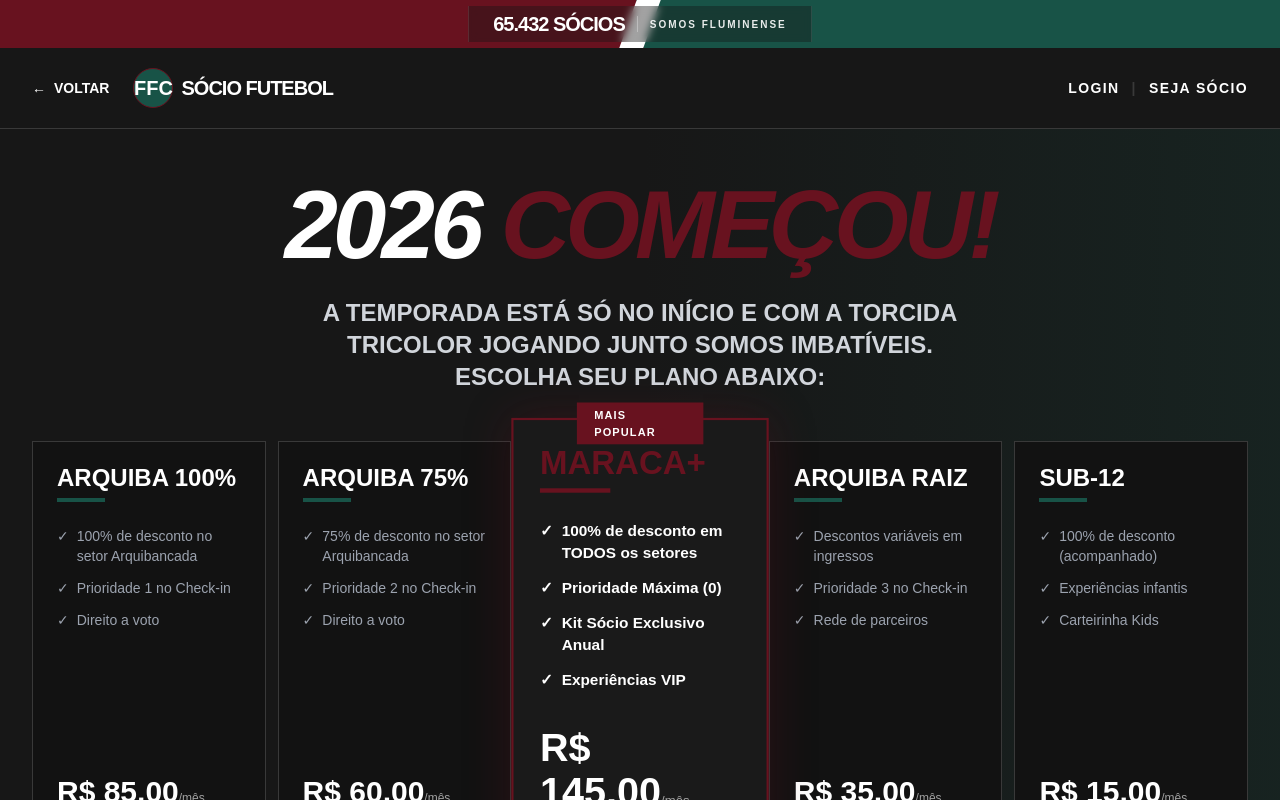
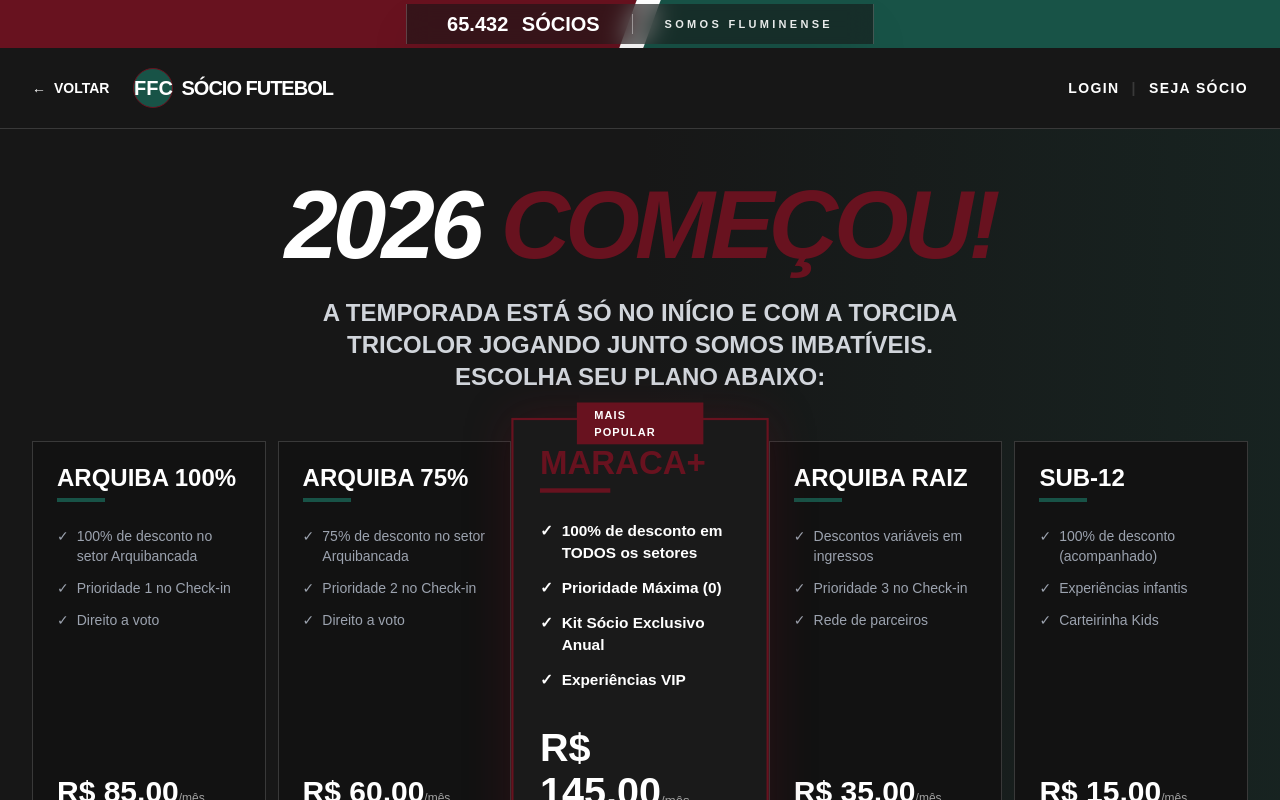
Before and after one commit to Feng-Brasil/lp-fluminense-planos-arquiba-2026, a Next.js app: page / in a window 1280 px wide. Shown: the top 800 px of the page. Built offline with nearby package versions, Linux system fonts and the light colour scheme.

Commit message:
Ajuste do contador de sócios: aumentar espaçamento para menos compactação.

```diff
--- a/app/page.tsx
+++ b/app/page.tsx
@@ -7,14 +7,14 @@
         <div className="w-6 bg-[#ffffff] skew-x-[-20deg] -mx-2 z-10"></div>
         <div className="flex-1 bg-[#185347]"></div>
 
-        {/* CONTADOR DE SÓCIOS POSICIONADO NA BARRA */}
+        {/* CONTADOR DE SÓCIOS POSICIONADO NA BARRA - ESPAÇAMENTO AUMENTADO */}
         <div className="absolute inset-0 flex items-center justify-center z-20 pointer-events-none">
-          <div className="flex items-center gap-3 bg-[#171717]/40 px-6 py-1 backdrop-blur-sm border-x border-white/10">
-            <span className="text-white font-black tracking-tighter uppercase text-xl">
-              <span className="text-[#ffffff]">65.432</span> SÓCIOS
+          <div className="flex items-center gap-8 bg-[#171717]/60 px-10 py-1.5 backdrop-blur-md border-x border-white/20 shadow-2xl">
+            <span className="text-white font-black tracking-normal uppercase text-xl">
+              <span className="text-[#ffffff] mr-2">65.432</span> SÓCIOS
             </span>
-            <div className="h-4 w-[1px] bg-white/30"></div>
-            <span className="text-[10px] tracking-[0.2em] opacity-90 font-bold uppercase">Somos Fluminense</span>
+            <div className="h-5 w-[1px] bg-white/40"></div>
+            <span className="text-[11px] tracking-[0.3em] opacity-100 font-bold uppercase text-white/90">Somos Fluminense</span>
           </div>
         </div>
       </div>
```
